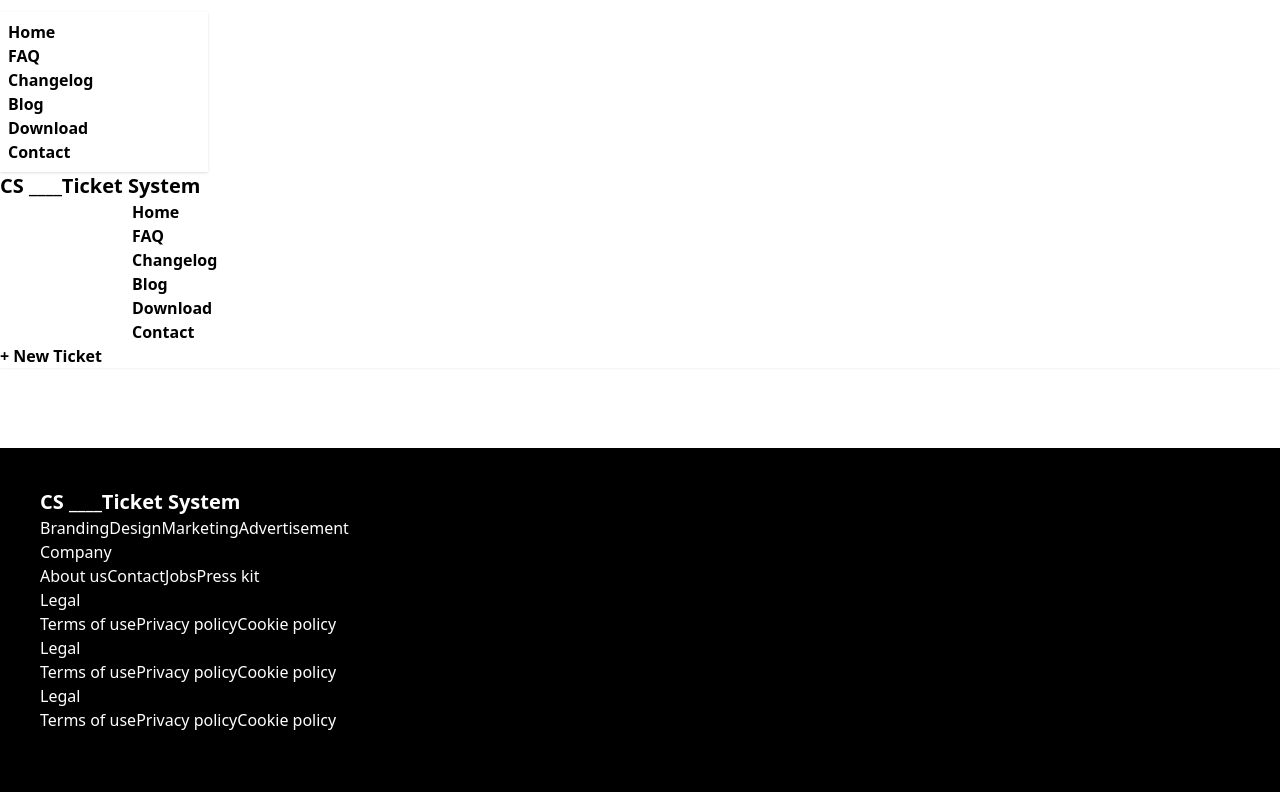
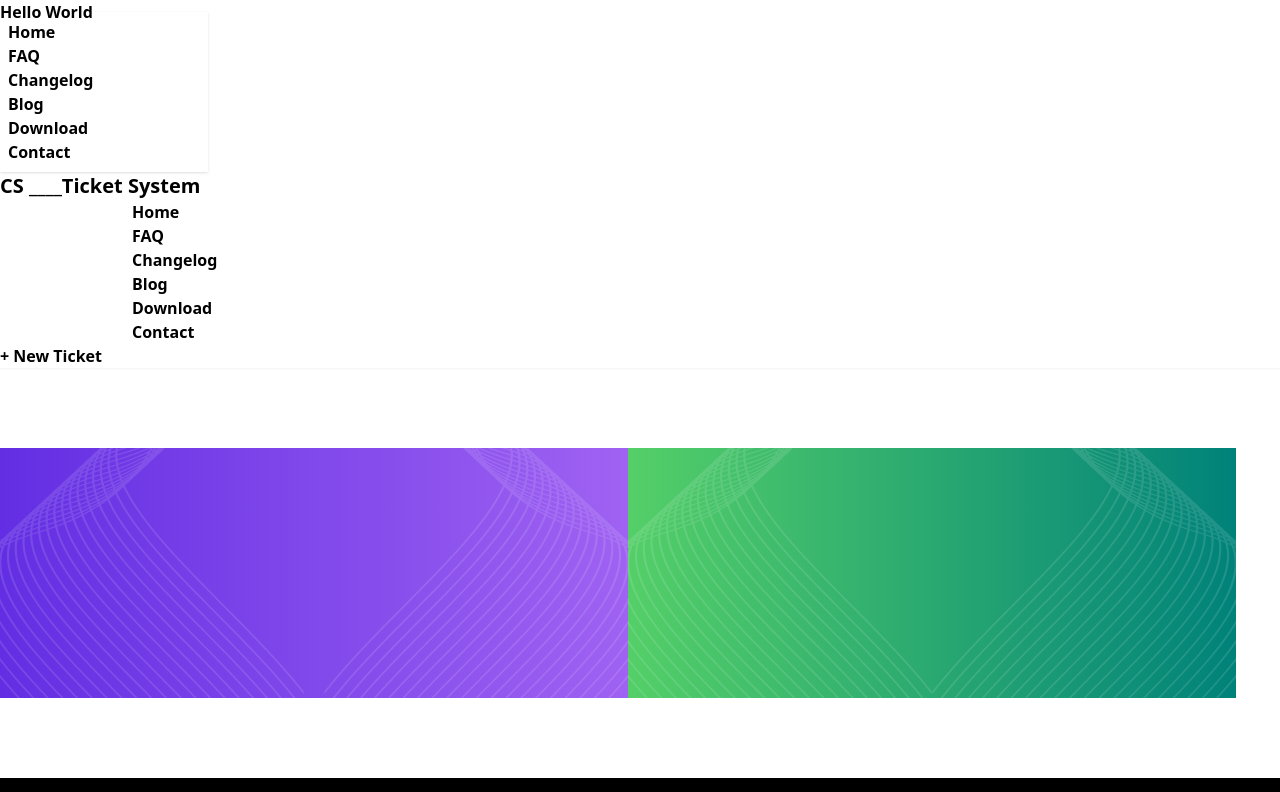
Before and after one commit to minajarifa/Mission-Restart-A2, a React (Vite) app: page / in a window 1280 px wide. Shown: the top 792 px of the page. Built offline with nearby package versions, Linux system fonts and the light colour scheme.

Commit message:
banner added

```diff
--- a/src/Layout/Banner/Banner.jsx
+++ b/src/Layout/Banner/Banner.jsx
@@ -1,9 +1,56 @@
+// export default function Banner() {
+//   return (
+//     <div>
+//       <div
+//         className="min-h-screen hero"
+//         style={{
+//           backgroundImage:
+//             "url(https://i.ibb.co.com/qQ5Gcrw/vector1.png)",
+//         }}
+//       >
+//         <div className="hero-overlay"></div>
+//         <div className="text-center hero-content text-neutral-content">
+//           <div className="max-w-md">
+//             <h1 className="mb-5 text-5xl font-bold">Hello there</h1>
+//             <p className="mb-5">
+//               Provident cupiditate voluptatem et in. Quaerat fugiat ut assumenda
+//               excepturi exercitationem quasi. In deleniti eaque aut repudiandae
+//               et a id nisi.
+//             </p>
+//             <button className="btn btn-primary">Get Started</button>
+//           </div>
+//         </div>
+//       </div>
+//     </div>
+//   );
+// }
 
 export default function Banner() {
   return (
-    <div>
-        <div><img src="/public/vector1.png" alt="" /></div>
-        <div></div>
+    <div className="md:flex ">
+      <div>
+        {/* <img src="/public/vector1.png" alt="" className="bg-gradient-to-r from-[#632EE3] to-[#9F62F2] "/> */}
+       <div  className="flex bg-gradient-to-r from-[#632EE3] to-[#9F62F2] gap-5">
+         <img src="/public/vector1.png" alt="" className="" />
+        <img
+          src="/public/vector1.png"
+          alt=""
+          className=" transform scale-x-[-1]"
+        />
+       </div>
+        <h1 className="absolute font-bold -top-0 ">
+        {/* <h1 className="absolute font-bold left-5 top-10"> */}
+          Hello World
+        </h1>
+      </div>
+      <div className="bg-gradient-to-r from-[#54CF68] to-[#00827A] flex">
+        <img src="/public/vector1.png" alt="" className="" />
+        <img
+          src="/public/vector1.png"
+          alt=""
+          className=" transform scale-x-[-1]"
+        />
+      </div>
     </div>
-  )
+  );
 }
```
Also changed, not shown: src/main.jsx (+7 -0 lines).
